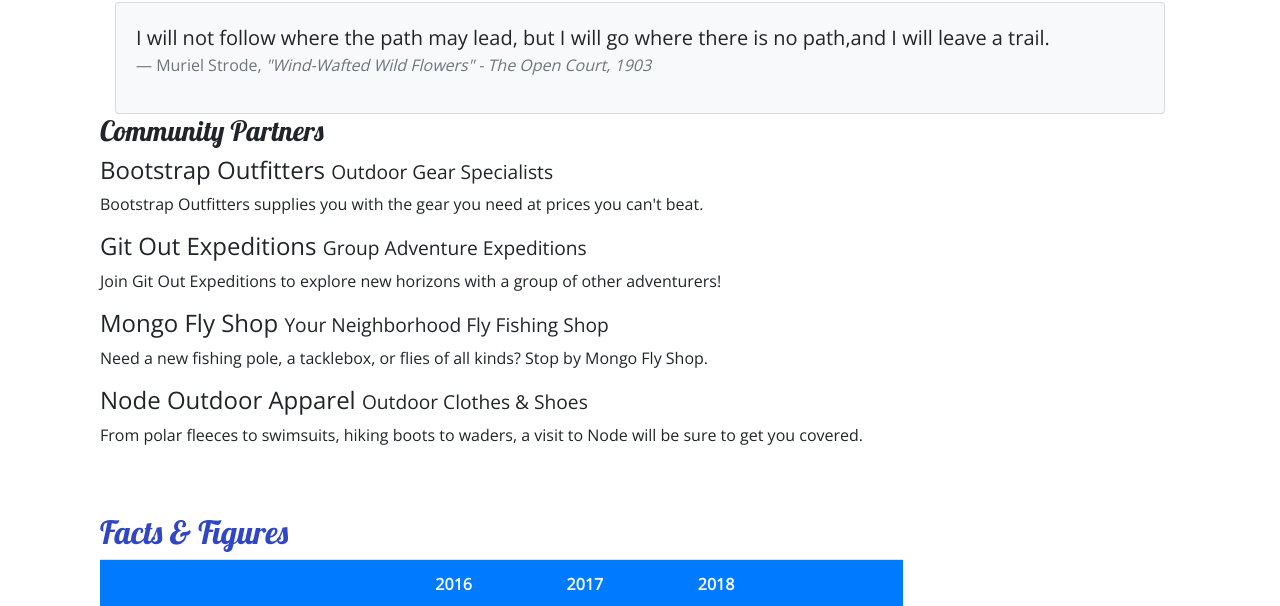
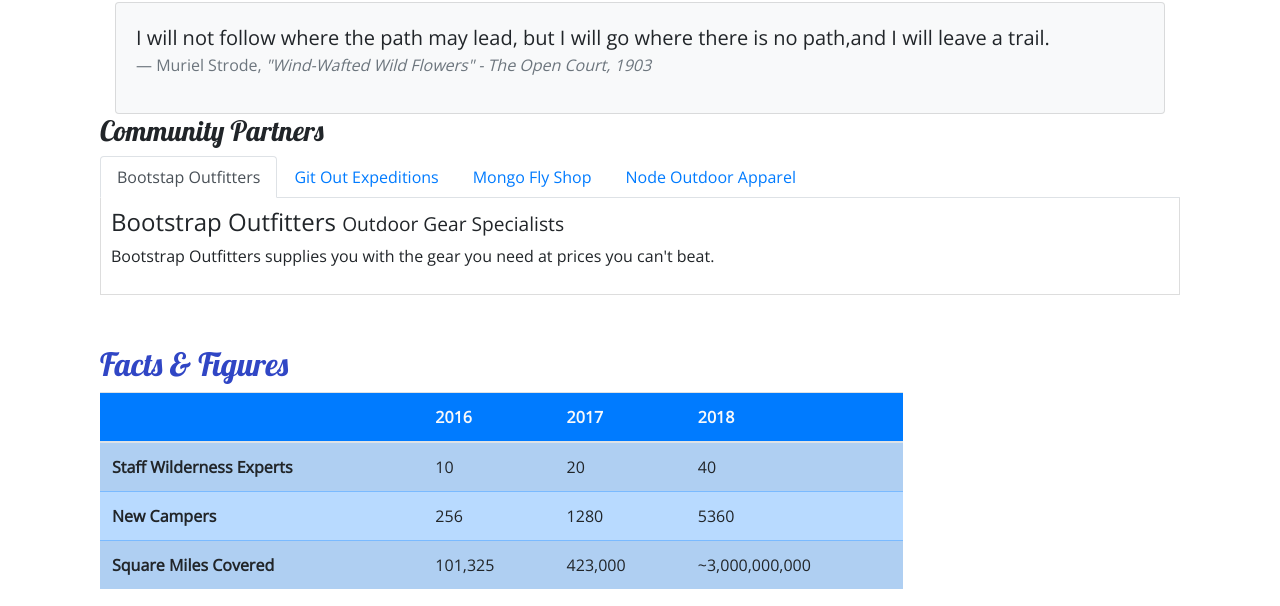
Before and after one commit to Arnold-DuFauchard/Bootstrap-Project-Setup, a website: page aboutus.html in a window 1280 px wide. Shown: the part 791-1397 px from the top of the page. Drawn offline with nearby package versions, Linux system fonts and the light colour scheme.

Commit message:
Tabs Exercise

```diff
--- a/aboutus.html
+++ b/aboutus.html
@@ -105,14 +105,30 @@
             <div class="row">
                 <div class="col">
                     <h3>Community Partners</h3>
+                    <ul class="nav nav-tabs">
+                        <li class="nav-item"><a class="nav-link active" href="#bootstrap" role="tab" data-toggle="tab">Bootstap Outfitters</a></li>
+                        <li class="nav-item"><a class="nav-link" href="#git" role="tab" data-toggle="tab">Git Out Expeditions</a></li>
+                        <li class="nav-item"><a class="nav-link" href="#mongo" role="tab" data-toggle="tab">Mongo Fly Shop</a></li>
+                        <li class="nav-item"><a class="nav-link" href="#node" role="tab" data-toggle="tab">Node Outdoor Apparel</a></li>
+                    </ul>
+                    <div class="tab-content">
+                        <div role="tabpanel" class="tab-pane fade show active" id="bootstrap">
                             <h4>Bootstrap Outfitters <small>Outdoor Gear Specialists</small></h4>
                             <p class="d-none d-sm-block">Bootstrap Outfitters supplies you with the gear you need at prices you can't beat.</p>
+                        </div>
+                        <div role="tabpanel" class="tab-pane fade" id="git">
                             <h4>Git Out Expeditions <small>Group Adventure Expeditions</small></h4>
                             <p class="d-none d-sm-block">Join Git Out Expeditions to explore new horizons with a group of other adventurers!</p>
+                        </div>
+                        <div role="tabpanel" class="tab-pane fade" id="mongo">
                             <h4>Mongo Fly Shop <small>Your Neighborhood Fly Fishing Shop</small></h4>
                             <p class="d-none d-sm-block">Need a new fishing pole, a tacklebox, or flies of all kinds? Stop by Mongo Fly Shop.</p>
+                        </div>
+                        <div role="tabpanel" class="tab-pane fade" id="node">
                             <h4>Node Outdoor Apparel <small>Outdoor Clothes & Shoes</small></h4>
                             <p class="d-none d-sm-block">From polar fleeces to swimsuits, hiking boots to waders, a visit to Node will be sure to get you covered.</p>
+                        </div>
+                    </div>
                 </div>
             </div>
 
@@ -183,6 +199,11 @@
         </div>
     </footer>
 
+    <!-- jQuery must come first, then Popper.js, then the Bootstrap JavaScript plugins.-->
+    <script src="node_modules/jquery/dist/jquery.slim.min.js"></script>
+    <script src="node_modules/popper.js/dist/umd/popper.min.js"></script>
+    <script src="node_modules/bootstrap/dist/js/bootstrap.min.js"></script>
+
 </body>
 
 </html>
--- a/css/styles.css
+++ b/css/styles.css
@@ -32,6 +32,12 @@ header h2 {
     min-height: 200px;
 }
 
-.navbar {
+.navbar-dark {
     background-color: #901CAD;
 }
+
+.tab-content {
+    border: 1px solid #DDD;
+    border-top: none;
+    padding: 10px;
+}
```
Lines whose indentation alone changed are shown as unchanged.
